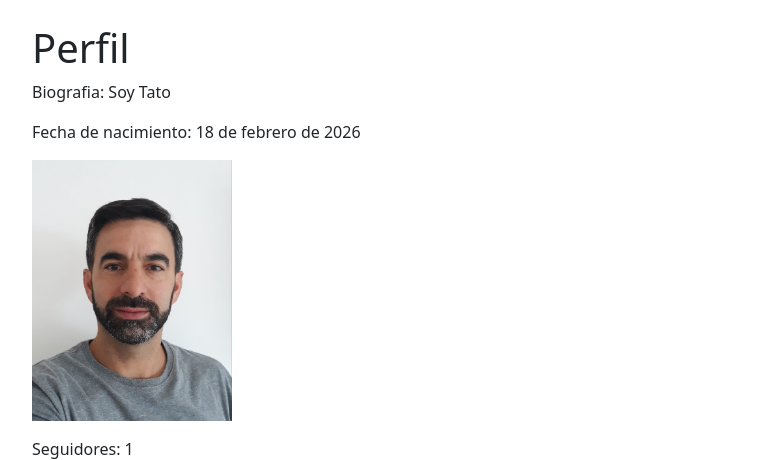
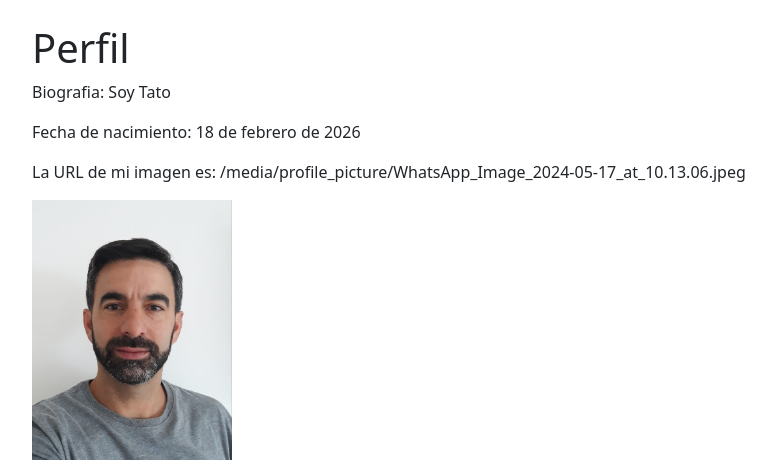
Before and after one commit to TatoMesa/RedSocial, a Django app: page /profile/2 in a window 1280 px wide. Shown: the part 200-660 px from the top of the page, without its empty margins (62-838 px from the left). Run offline with Django 4.2, Linux system fonts and the light colour scheme; a user stored in the database is signed in; data comes from the database, SQL or seed files in the repository; some libraries are stand-ins or nearby versions.

Commit message:
imprimiendo url de imagenes

```diff
--- a/RedSocial/templates/general/profile_detail.html
+++ b/RedSocial/templates/general/profile_detail.html
@@ -11,6 +11,7 @@
         <p>Fecha de nacimiento: {{ profile.birth_date|default_if_none:"Sin rellenar" }}</p>
         <p>
             {% if profile.profile_picture %}
+                <p>La URL de mi imagen es: {{ user.profile.profile_picture.url }}</p>
                 <img class="img-fluid" style="width: 200px;" src="{{ profile.profile_picture.url }}" alt="Imagen de perfil">
             {% else %}
                 No dispone de foto de perfil
```
